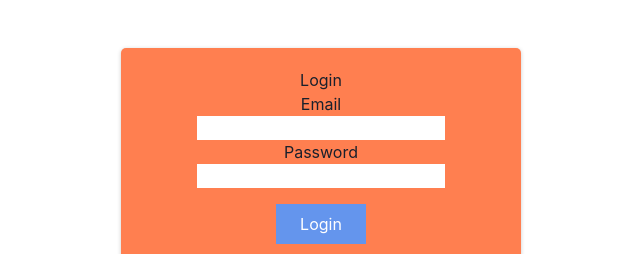
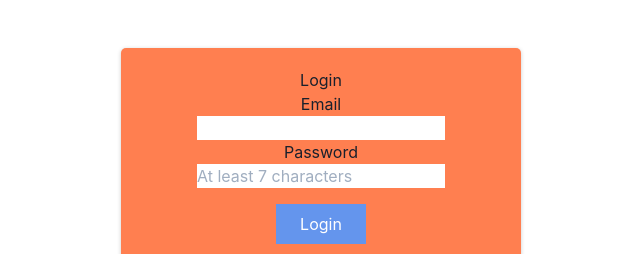
Before and after one commit to dyj0183/React-NextJS-Budget-App, a Next.js app: page /auth in a window 1280 px wide. Shown: the top 254 px of the page, without its empty margins (319-959 px from the left). Built offline with nearby package versions, Linux system fonts and the light colour scheme.

Commit message:
make the password at least 7 characters long and use placehold to remind users

```diff
--- a/components/auth/auth-form.js
+++ b/components/auth/auth-form.js
@@ -59,6 +59,7 @@ const AuthForm = () => {
 						type="text"
 						id="password"
 						name="password"
+						placeholder="At least 7 characters"
 						ref={passwordInputRef}
 					/>
 				</div>
--- a/pages/api/auth/signup.js
+++ b/pages/api/auth/signup.js
@@ -18,7 +18,7 @@ const SignupHandler = async (req, res) => {
 		!email ||
 		!email.includes("@") ||
 		!password ||
-		!password.trim().length > 7
+		!password.trim().length >= 7
 	) {
 		res.status(422).json({
 			message: "Invalid input",
```
